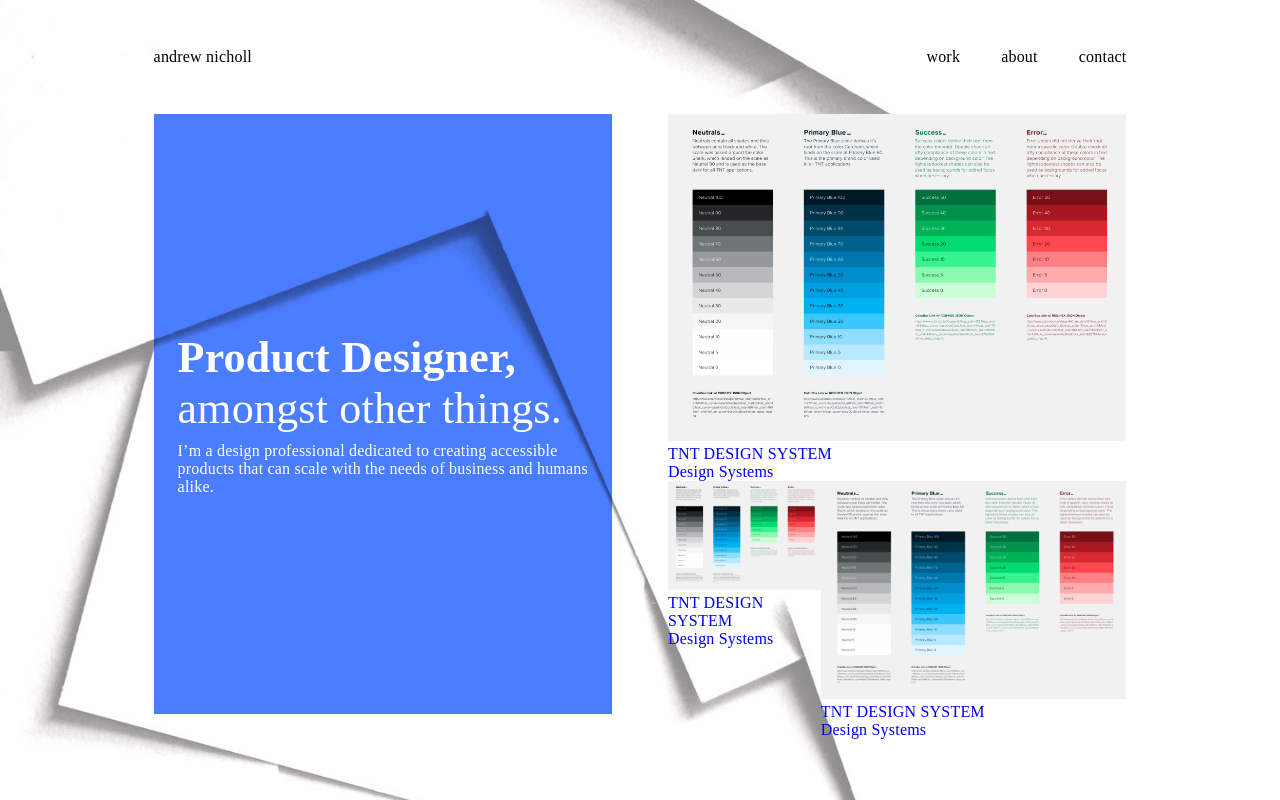
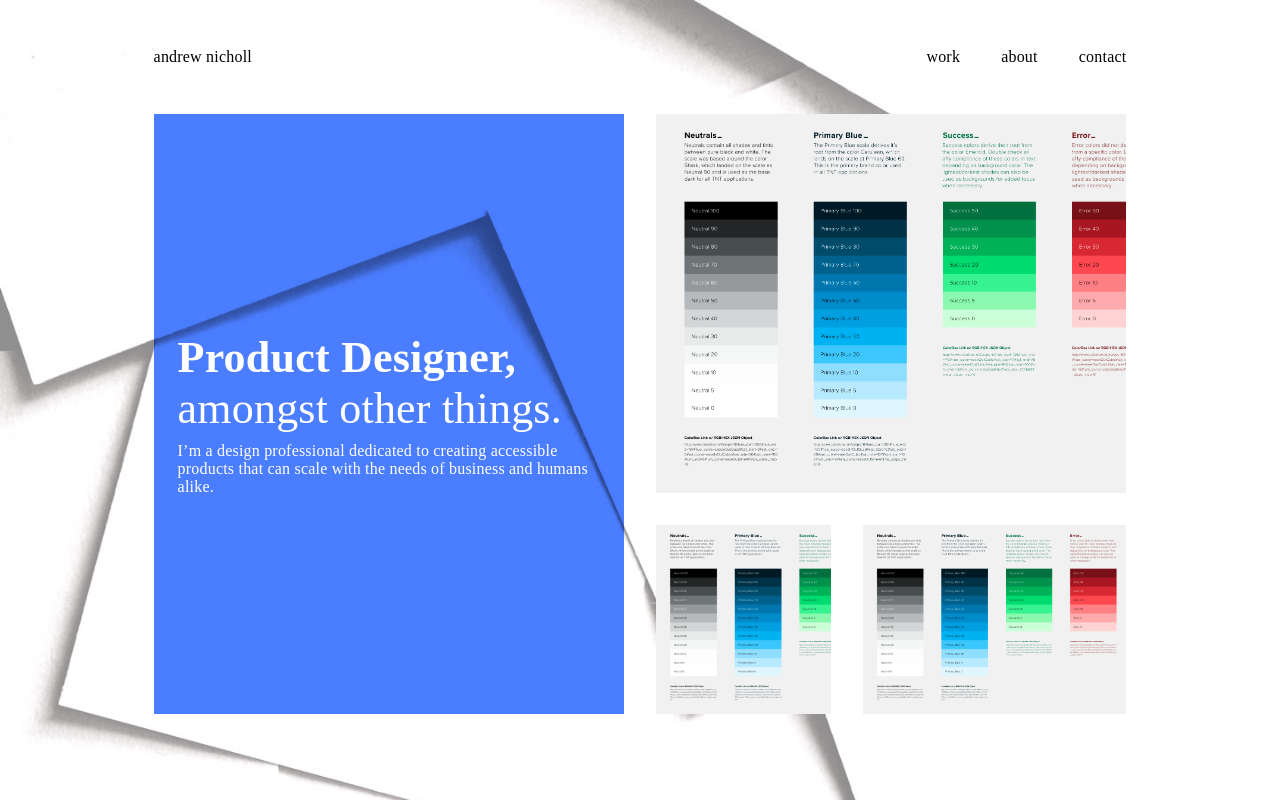
Before and after one commit to andrewnicholl/portfolio, a React (Create React App) app: page / in a window 1280 px wide. Built offline with nearby package versions, Linux system fonts and the light colour scheme; a web font is replaced by a local one.

Commit message:
Change images to background images and add hover for text

```diff
--- a/src/App.js
+++ b/src/App.js
@@ -1,5 +1,4 @@
 import React from "react";
-import logo from "./logo.svg";
 import { BrowserRouter, Route, Link } from "react-router-dom";
 import Projects from "./components/Projects.js";
 import Articles from "./components/Articles.js";
--- a/src/components/Thumbnail.js
+++ b/src/components/Thumbnail.js
@@ -3,20 +3,20 @@ import { Link } from "react-router-dom"; // Import the Link component
 import "../App.scss";
 import "../scss/components/thumbnail.scss";
 
-
 function Thumbnail(props) {
   return (
-    <div className="project">
-      <Link to="{props.link}">
-        <div>
-          <img src={props.image} alt="Project Image"  className="project__image"/>
+    <Link to="{props.link}">
+      <div
+        className="project"
+        style={{ backgroundImage: `url(${props.image}` }}
+      >
+        <div className="project__text">
+          <div className="project__text_title">{props.title}</div>
+          <div className="project__text_category">{props.category}</div>
         </div>
-        <div className="project__title">{props.title}</div>
-        <div className="project__category">{props.category}</div>
-      </Link>
-    </div>
+      </div>
+    </Link>
   );
 }
 
-// console.log('thumbnail' + tntColor)
 export default Thumbnail;
--- a/src/scss/components/projects.scss
+++ b/src/scss/components/projects.scss
@@ -1,12 +1,13 @@
 .projects-container {
     color: white;
     display: grid;
-    gap: 5.6rem;
+    gap: 3.2rem;
     grid-template-areas:
         "hero work";
     grid-template-columns: 1fr 1fr;
     grid-template-rows: 1fr;
     padding: 0 12%;
+    height: 75vh;
 }
 
 .hero {
@@ -14,7 +15,6 @@
     background: #4A7DFF;
     display: flex;
     grid-area: hero;
-    max-height: 75vh;
     mix-blend-mode: multiply;
     padding: 2.4rem 2.4rem;
 
@@ -25,13 +25,13 @@
 
 .work {
     display: grid;
+    gap: 3.2rem;
     grid-area: work;
     grid-template-areas:
         "main main"
         "second third";
-    grid-template-columns: 1fr 2fr;
+    grid-template-columns: 1.325fr 2fr;
     grid-template-rows: 2fr 1fr;
-    max-height: 75vh;
 
     &__main {
         grid-area: main;
--- a/src/scss/components/thumbnail.scss
+++ b/src/scss/components/thumbnail.scss
@@ -1,11 +1,21 @@
 .project {
+    width: 100%;
+    background-size: cover;
+    height: 100%;
+    background-repeat: no-repeat;
 
-    &__image {
-        max-width: 500px;
-        width: 100%;
+    &:hover>.project__text {
+        opacity: 1;
+        transition: all 250ms;
     }
 
-    &__title {}
+    &__text {
+        opacity: 0;
+        transition: all 250ms;
 
-    &__category {}
+        &_title {}
+
+        &_category {}
+    }
+
 }
```
